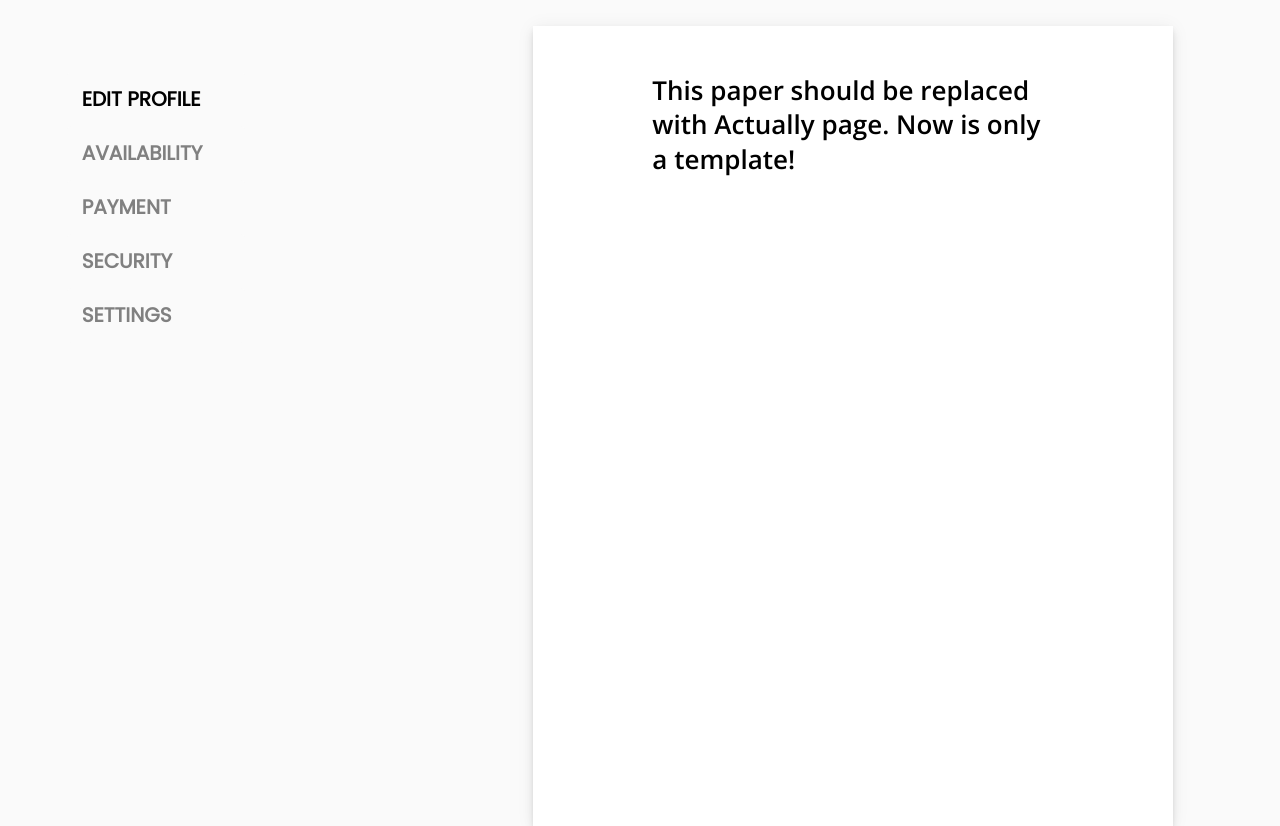
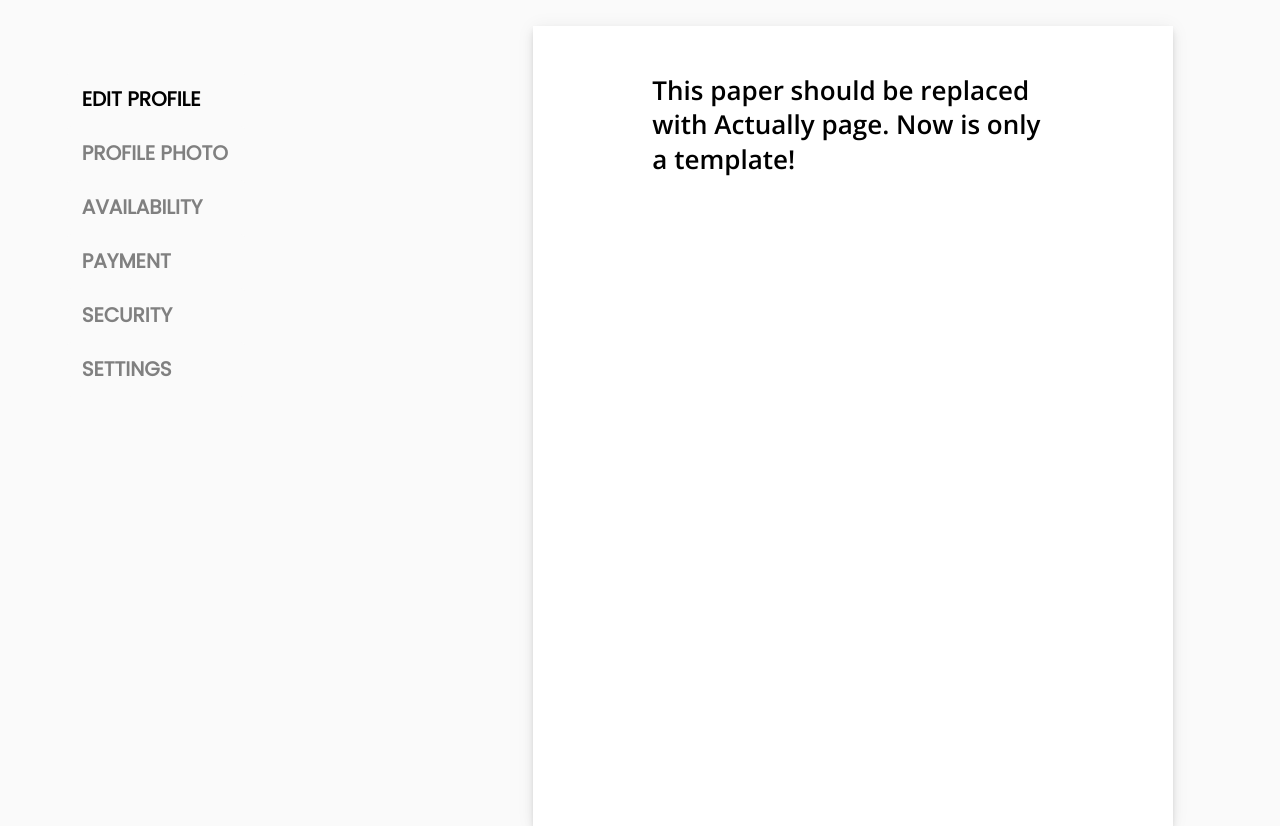
Before and after one commit to hatchways/team-samosa, a React (Create React App) app in the folder client/: page /profileEditionMock in a window 1280 px wide. Built offline with nearby package versions, Linux system fonts and the light colour scheme; no server answers.

Commit message:
add missing options

```diff
--- a/client/src/pages/ProfileSkeleton/ProfileEditionMock/ProfileEditionMock.tsx
+++ b/client/src/pages/ProfileSkeleton/ProfileEditionMock/ProfileEditionMock.tsx
@@ -29,6 +29,15 @@ export default function ProfileEditionMock(): JSX.Element {
                 <Link to={'/profileEditionMock'} className={classes.link}>
                   <Button color="inherit" className={classes.accBtnselected} variant="contained">
                     Edit profile
+                  </Button>
+                </Link>
+              </Grid>
+            </Grid>
+            <Grid container>
+              <Grid item xs>
+                <Link to={'/profileEditionMock'} className={classes.link}>
+                  <Button color="inherit" className={classes.accBtn} variant="contained">
+                    Profile photo
                   </Button>
                 </Link>
               </Grid>
```
